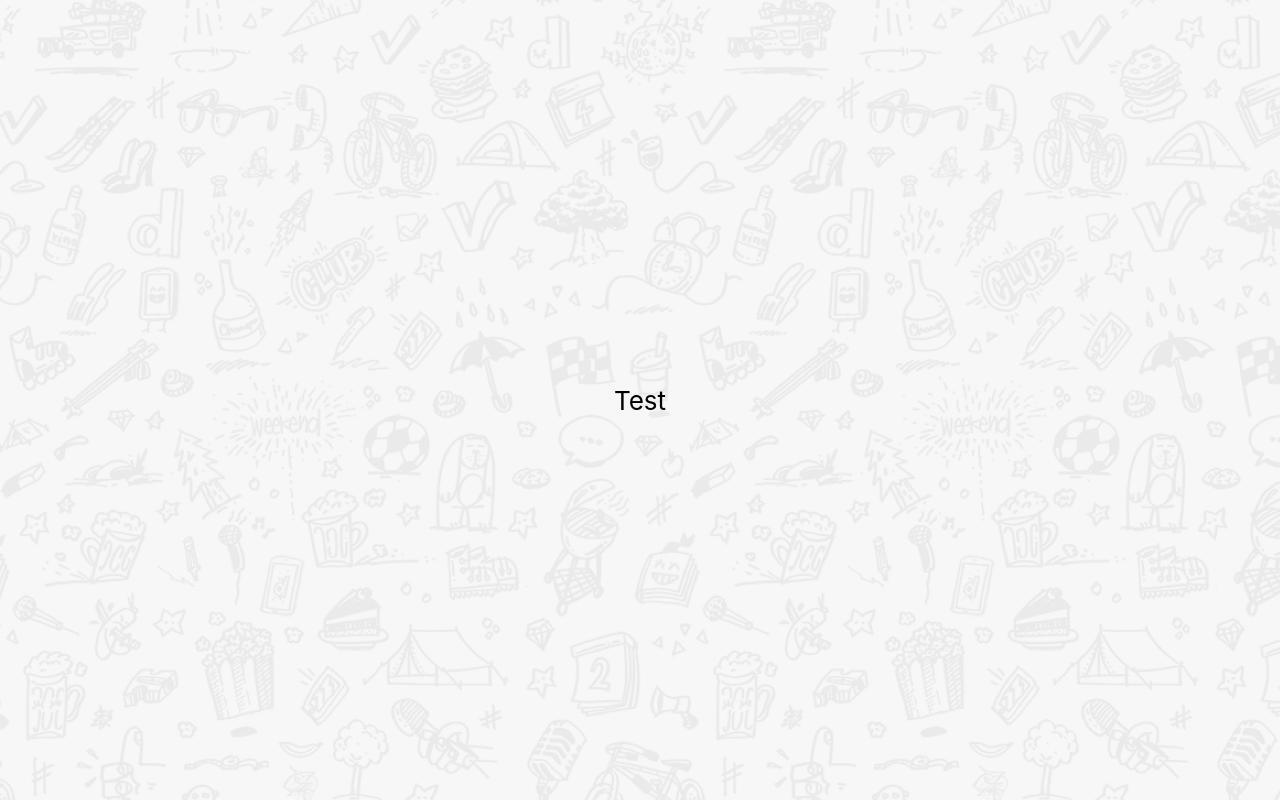
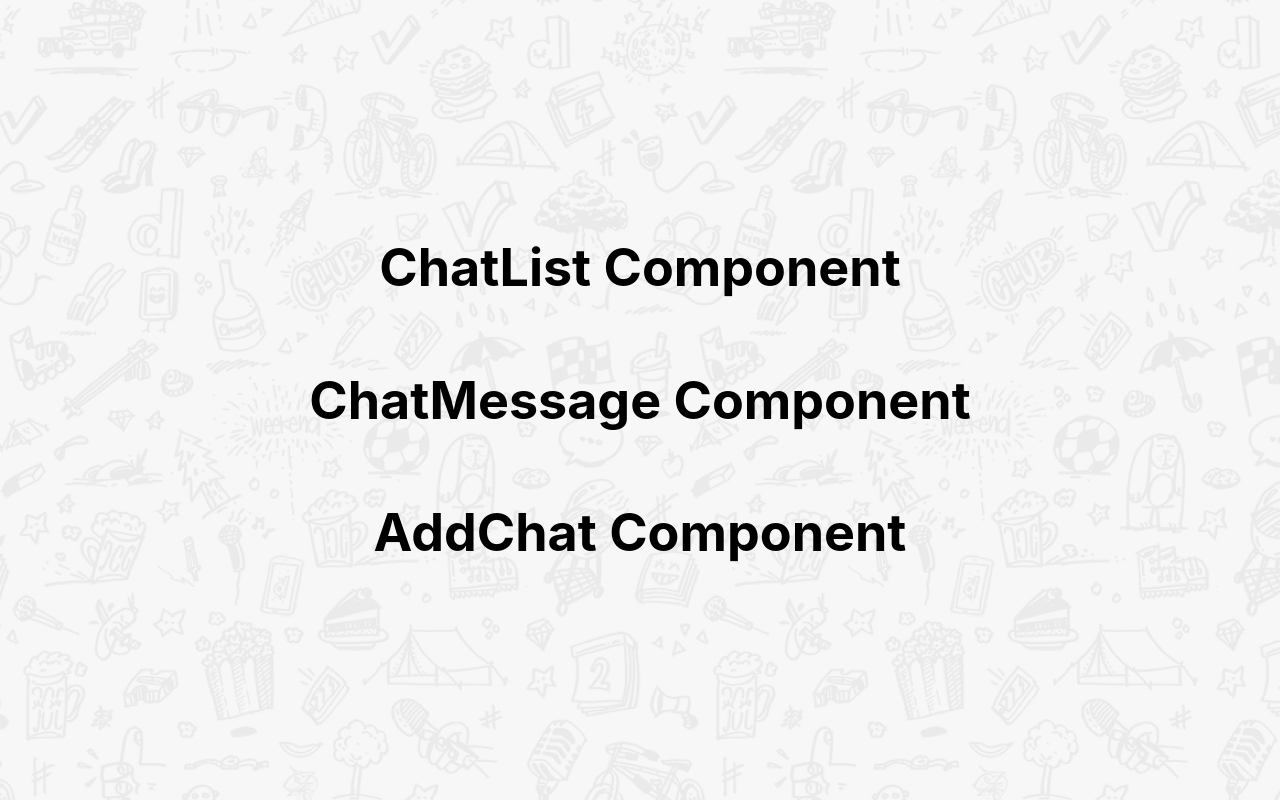
Before and after one commit to akshaykhanna/simple-chat-interface, a React (Create React App) app: page / in a window 1280 px wide. Built offline with nearby package versions, Linux system fonts and the light colour scheme.

Commit message:
Add placholder of component

```diff
--- /dev/null
+++ b/src/AddChat/AddChat.js
@@ -0,0 +1,9 @@
+import React from 'react';
+
+const AddChat = () => (
+	<>
+		<h1>AddChat Component</h1>
+	</>
+);
+
+export default AddChat;
--- a/src/App.js
+++ b/src/App.js
@@ -1,9 +1,11 @@
 import './App.css';
-
+import ListChats from './ListChats/ListChats';
+import AddChat from './AddChat/AddChat';
 function App() {
   return (
     <div className="App">
-      Test
+      <ListChats />
+      <AddChat />
     </div>
   );
 }
--- /dev/null
+++ b/src/ChatMessage/ChatMessage.js
@@ -0,0 +1,9 @@
+import React from 'react';
+
+const ChatMessage = () => (
+	<>
+		<h1>ChatMessage Component</h1>
+	</>
+);
+
+export default ChatMessage;
--- /dev/null
+++ b/src/ListChats/ListChats.js
@@ -0,0 +1,13 @@
+import React  from 'react';
+import ChatMessage from "../ChatMessage/ChatMessage";
+const ListChats = () => {
+
+	return (
+		<>
+			<h1>ChatList Component</h1>
+			<ChatMessage />
+		</>
+	);
+};
+
+export default ListChats;
```
